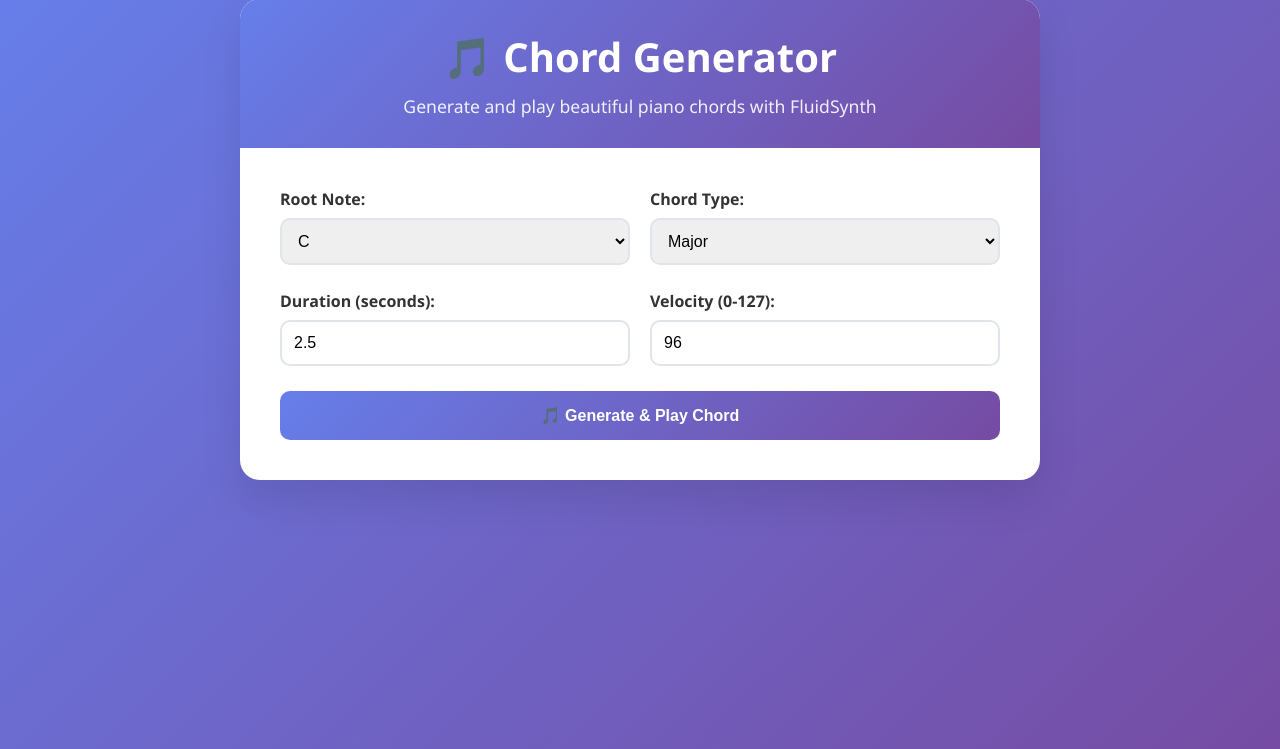
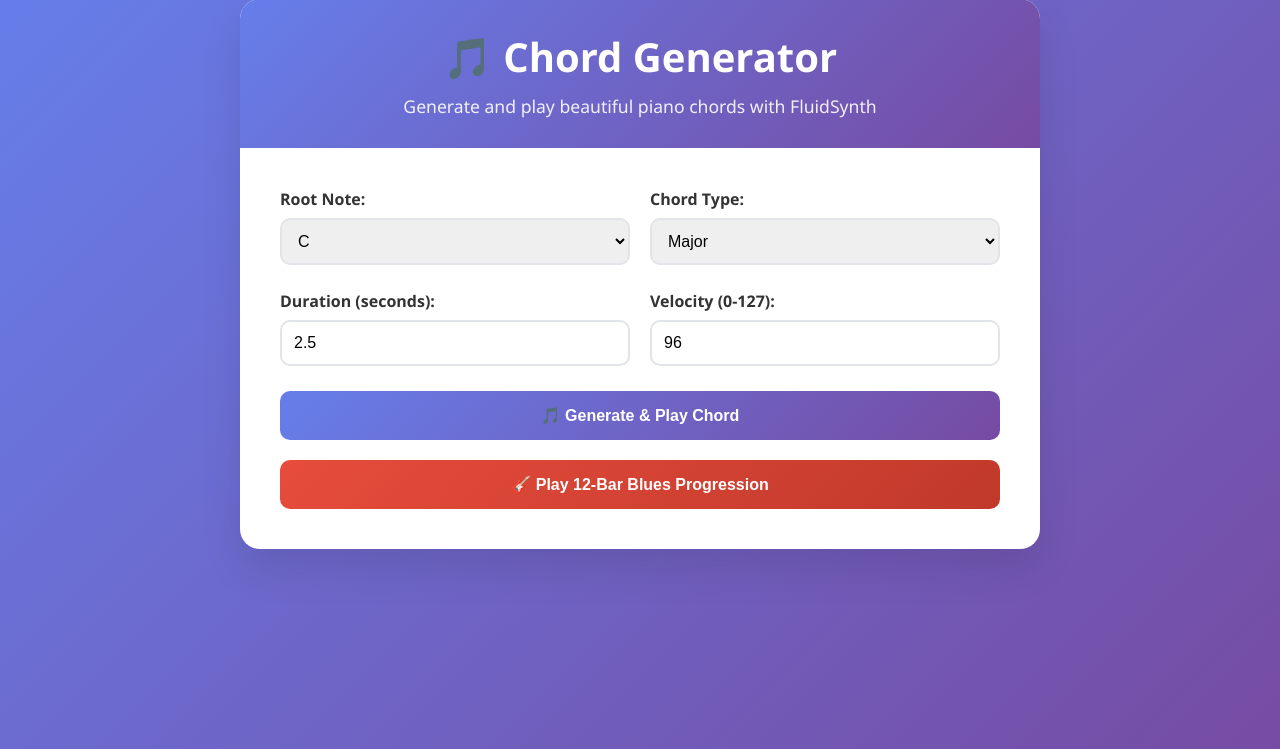
Before and after one commit to jmeier1963/chords, a Flask app: page / in a window 1280 px wide. Shown: the part 21-770 px from the top of the page. Run offline with Flask 2, Linux system fonts and the light colour scheme.

Commit message:
Add 12-bar blues progression feature with interactive progression display

```diff
--- a/app.py
+++ b/app.py
@@ -204,6 +204,99 @@ def generate_chord():
             "message": "An error occurred while processing the request"
         })
 
+@app.route('/play_12bar_blues', methods=['POST'])
+def play_12bar_blues():
+    """Play a 12-bar blues progression in the chosen key"""
+    try:
+        data = request.get_json()
+        root_note = data.get('root_note', 'C')
+        duration = float(data.get('duration', 1.0))  # Shorter duration for progression
+        velocity = int(data.get('velocity', 96))
+
+        # 12-bar blues progression pattern
+        # I = root major, IV = 4th major, V = 5th major
+        blues_progression = [
+            (root_note, "major"),      # Bar 1-4: I chord
+            (root_note, "major"),      # Bar 2
+            (root_note, "major"),      # Bar 3
+            (root_note, "major"),      # Bar 4
+            (get_4th_note(root_note), "major"),      # Bar 5-6: IV chord
+            (get_4th_note(root_note), "major"),      # Bar 6
+            (root_note, "major"),      # Bar 7-8: I chord
+            (root_note, "major"),      # Bar 8
+            (get_5th_note(root_note), "major"),      # Bar 9: V chord
+            (get_4th_note(root_note), "major"),      # Bar 10: IV chord
+            (root_note, "major"),      # Bar 11-12: I chord
+            (root_note, "major")       # Bar 12
+        ]
+
+        progression_info = []
+        all_notes = []
+
+        # Play each chord in the progression
+        for i, (note, chord_type) in enumerate(blues_progression, 1):
+            chord_notes = get_chord_notes(chord_type, note)
+            note_names = [get_note_name(note) for note in chord_notes]
+
+            progression_info.append({
+                "bar": i,
+                "chord": f"{note} {chord_type}",
+                "notes": note_names,
+                "midi_notes": chord_notes
+            })
+
+            # Play the chord
+            audio_result = generate_chord_audio(chord_notes, duration, velocity)
+            if audio_result["success"]:
+                all_notes.extend(chord_notes)
+            else:
+                # If audio fails, just collect the notes for MIDI
+                all_notes.extend(chord_notes)
+
+        # Create MIDI file for the entire progression
+        midi_result = create_midi_file(all_notes, duration * 12, velocity)
+
+        if midi_result["success"]:
+            result = {
+                "success": True,
+                "progression": progression_info,
+                "root_note": root_note,
+                "method": "midi",
+                "file_path": midi_result["file_path"],
+                "message": f"Successfully played 12-bar blues in {root_note} key! Created MIDI file for download."
+            }
+        else:
+            result = {
+                "success": False,
+                "progression": progression_info,
+                "root_note": root_note,
+                "error": midi_result.get("error", "Unknown"),
+                "message": f"Failed to create MIDI file for 12-bar blues in {root_note} key"
+            }
+
+        return jsonify(result)
+
+    except Exception as e:
+        return jsonify({
+            "success": False,
+            "error": str(e),
+            "message": "An error occurred while processing the 12-bar blues request"
+        })
+
+def get_4th_note(root_note):
+    """Get the 4th note (perfect 4th) from the root note"""
+    notes = ["C", "C#", "D", "D#", "E", "F", "F#", "G", "G#", "A", "A#", "B"]
+    root_index = notes.index(root_note)
+    fourth_index = (root_index + 5) % 12  # Perfect 4th is 5 semitones up
+    return notes[fourth_index]
+
+def get_5th_note(root_note):
+    """Get the 5th note (perfect 5th) from the root note"""
+    notes = ["C", "C#", "D", "D#", "E", "F", "F#", "G", "G#", "A", "A#", "B"]
+    root_index = notes.index(root_note)
+    fifth_index = (root_index + 7) % 12  # Perfect 5th is 7 semitones up
+    return notes[fifth_index]
+
 @app.route('/download_midi')
 def download_midi():
     """Download the generated MIDI file"""
--- a/templates/index.html
+++ b/templates/index.html
@@ -268,6 +268,12 @@
                 <button type="submit" class="btn" id="generateBtn">
                     🎵 Generate & Play Chord
                 </button>
+
+                <div style="margin-top: 20px; text-align: center;">
+                    <button type="button" class="btn" id="bluesBtn" style="background: linear-gradient(135deg, #e74c3c 0%, #c0392b 100%);">
+                        🎸 Play 12-Bar Blues Progression
+                    </button>
+                </div>
             </form>
 
             <div class="loading" id="loading">
@@ -331,6 +337,45 @@
                 });
             } finally {
                 document.getElementById('loading').style.display = 'none';
+                document.getElementById('generateBtn').disabled = false;
+            }
+        });
+
+        // 12-Bar Blues button functionality
+        document.getElementById('bluesBtn').addEventListener('click', async function() {
+            const formData = new FormData(document.getElementById('chordForm'));
+            const data = {
+                root_note: formData.get('rootNote'),
+                duration: parseFloat(formData.get('duration')),
+                velocity: parseInt(formData.get('velocity'))
+            };
+
+            // Show loading
+            document.getElementById('loading').style.display = 'block';
+            document.getElementById('resultSection').style.display = 'none';
+            document.getElementById('bluesBtn').disabled = true;
+            document.getElementById('generateBtn').disabled = true;
+
+            try {
+                const response = await fetch('/play_12bar_blues', {
+                    method: 'POST',
+                    headers: {
+                        'Content-Type': 'application/json',
+                    },
+                    body: JSON.stringify(data)
+                });
+
+                const result = await response.json();
+                displayBluesResult(result);
+            } catch (error) {
+                displayBluesResult({
+                    success: false,
+                    error: error.message,
+                    message: 'Failed to connect to server'
+                });
+            } finally {
+                document.getElementById('loading').style.display = 'none';
+                document.getElementById('bluesBtn').disabled = false;
                 document.getElementById('generateBtn').disabled = false;
             }
         });
@@ -413,6 +458,96 @@
                 messageArea.innerHTML = `<div class="error-message">${result.message}</div>`;
             }
         }
+
+        function displayBluesResult(result) {
+            const resultSection = document.getElementById('resultSection');
+            const resultCard = document.getElementById('resultCard');
+            const resultTitle = document.getElementById('resultTitle');
+            const chordInfo = document.getElementById('chordInfo');
+            const notesDisplay = document.getElementById('notesDisplay');
+            const messageArea = document.getElementById('messageArea');
+            const downloadBtn = document.getElementById('downloadBtn');
+
+            // Show result section
+            resultSection.style.display = 'block';
+
+            // Set card style
+            resultCard.className = 'result-card ' + (result.success ? 'result-success' : 'result-error');
+
+            // Set title
+            resultTitle.textContent = result.success ? '12-Bar Blues Progression Complete!' : 'Blues Progression Failed';
+
+            if (result.success) {
+                // Display blues progression information
+                chordInfo.innerHTML = `
+                    <div class="info-item">
+                        <h4>Key</h4>
+                        <p>${result.root_note}</p>
+                    </div>
+                    <div class="info-item">
+                        <h4>Progression</h4>
+                        <p>12-Bar Blues</p>
+                    </div>
+                    <div class="info-item">
+                        <h4>Method</h4>
+                        <p>${result.method}</p>
+                    </div>
+                    <div class="info-item">
+                        <h4>Total Bars</h4>
+                        <p>12</p>
+                    </div>
+                `;
+
+                // Display progression details
+                let progressionHtml = '<h4>12-Bar Blues Progression:</h4><div style="display: grid; grid-template-columns: repeat(4, 1fr); gap: 10px; margin: 15px 0;">';
+
+                result.progression.forEach((bar, index) => {
+                    const barNumber = index + 1;
+                    progressionHtml += `
+                        <div style="background: white; padding: 10px; border-radius: 8px; text-align: center; box-shadow: 0 2px 5px rgba(0,0,0,0.1);">
+                            <strong>Bar ${barNumber}</strong><br>
+                            <span style="color: #667eea; font-weight: 600;">${bar.chord}</span><br>
+                            <small style="color: #666;">${bar.notes.join(', ')}</small>
+                        </div>
+                    `;
+                });
+
+                progressionHtml += '</div>';
+                notesDisplay.innerHTML = progressionHtml;
+
+                // Show download button for MIDI files
+                if (result.method === 'midi') {
+                    downloadBtn.style.display = 'block';
+                    downloadBtn.onclick = () => window.location.href = '/download_midi';
+                } else {
+                    downloadBtn.style.display = 'none';
+                }
+
+                // Display success message
+                messageArea.innerHTML = `<div class="success-message">${result.message}</div>`;
+            } else {
+                chordInfo.innerHTML = `
+                    <div class="info-item">
+                        <h4>Key</h4>
+                        <p>${result.root_note || 'N/A'}</p>
+                    </div>
+                    <div class="info-item">
+                        <h4>Progression</h4>
+                        <p>12-Bar Blues</p>
+                    </div>
+                    <div class="info-item">
+                        <h4>Status</h4>
+                        <p>Failed</p>
+                    </div>
+                `;
+
+                notesDisplay.innerHTML = '';
+                downloadBtn.style.display = 'none';
+
+                // Display error message
+                messageArea.innerHTML = `<div class="error-message">${result.message}</div>`;
+            }
+        }
     </script>
 </body>
 </html>
```
